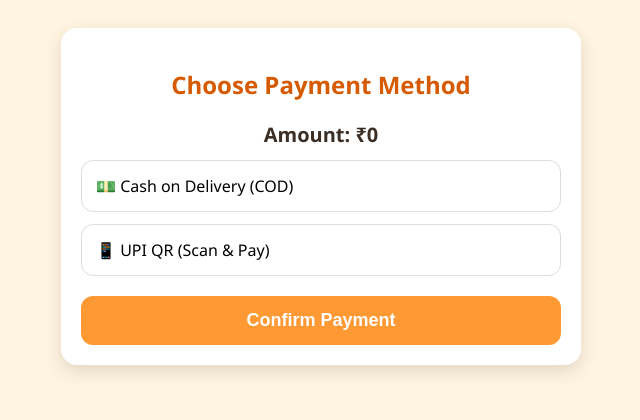
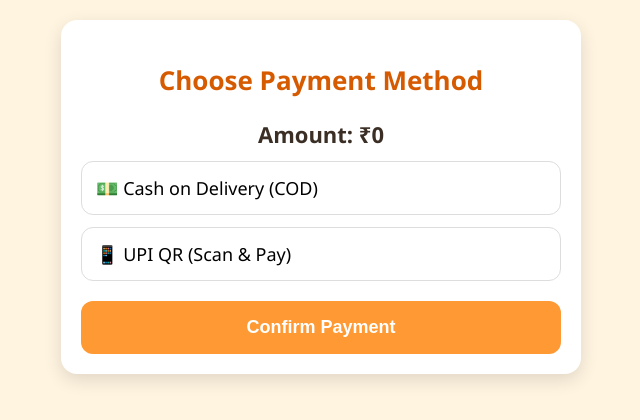
Before and after one commit to hardikplay11-code/ai1gujarati, a plain HTML site: page payment.html in a window 1280 px wide. Shown: the whole page, without its empty margins (319-959 px from the left). Drawn offline with Linux system fonts and the light colour scheme.

Commit message:
Update payment.html

```diff
--- a/payment.html
+++ b/payment.html
@@ -4,21 +4,59 @@
   <meta charset="UTF-8" />
   <meta name="viewport" content="width=device-width, initial-scale=1.0" />
   <title>Payment - Ai1 Gujarati Snacks</title>
+
   <style>
-    body { font-family: 'Segoe UI', sans-serif; background:#fff4e0; padding:20px; }
-    .box { max-width:480px; margin:0 auto; background:white; padding:20px; border-radius:16px; box-shadow:0 6px 18px rgba(0,0,0,0.12); }
-    h2 { text-align:center; color:#d65a00; }
-    .method { padding:14px; border:1px solid #ddd; border-radius:12px; margin-top:12px; cursor:pointer; }
+    body {
+      font-family: 'Segoe UI', sans-serif;
+      background:#fff4e0;
+      padding:20px;
+      margin:0;
+    }
+    .box {
+      max-width:480px;
+      margin:0 auto;
+      background:white;
+      padding:20px;
+      border-radius:16px;
+      box-shadow:0 6px 18px rgba(0,0,0,0.12);
+    }
+    h2 { text-align:center; color:#d65a00; font-size:26px; }
+    .method {
+      padding:14px;
+      border:1px solid #ddd;
+      border-radius:12px;
+      margin-top:12px;
+      cursor:pointer;
+      font-size:18px;
+    }
     .active { border-color:#ff9933; background:#fff6ef; }
     #upiBox { display:none; margin-top:14px; text-align:center; }
-    #upiBox img { width:260px; border-radius:18px; }
-    button { width:100%; padding:14px; background:#ff9933; color:white; font-size:18px; font-weight:700; border:none; border-radius:12px; margin-top:20px; cursor:pointer; }
-    #amountBox { text-align:center; font-size:20px; font-weight:800; margin-top:10px; color:#3a2e25; }
+    #upiBox img { width:260px; border-radius:16px; }
+    button {
+      width:100%;
+      padding:16px;
+      background:#ff9933;
+      color:white;
+      font-size:18px;
+      font-weight:700;
+      border:none;
+      border-radius:12px;
+      margin-top:20px;
+      cursor:pointer;
+    }
+    #amountBox {
+      text-align:center;
+      font-size:22px;
+      font-weight:800;
+      margin-top:10px;
+      color:#3a2e25;
+    }
   </style>
 </head>
 <body>
 
 <div class="box">
+
   <h2>Choose Payment Method</h2>
 
   <div id="amountBox">Amount: ₹<span id="payAmount">0</span></div>
@@ -33,43 +71,51 @@
 
   <div id="upiBox">
     <p style="font-weight:700;">Scan & Pay</p>
+
+    <!-- Correct QR file name -->
     <img src="IMG-20251114-WA0000.jpg" alt="UPI QR">
-    <p style="margin-top:8px; font-size:14px;">UPI ID: <b>7984090490@kotak811</b></p>
-    <input id="utr" placeholder="Enter UPI Transaction ID" style="width:100%; padding:10px; margin-top:10px; border-radius:10px; border:1px solid #ccc;" />
+
+    <p style="font-size:14px; margin-top:6px;">UPI ID: <b>7984090490@kotak811</b></p>
+
+    <input
+      id="utr"
+      placeholder="Enter UPI Transaction ID"
+      style="width:100%; padding:12px; margin-top:10px; border-radius:10px; border:1px solid #ccc;"
+    />
   </div>
 
   <button onclick="confirmPayment()">Confirm Payment</button>
+
 </div>
 
 <script>
 const APPS_SCRIPT_URL =
   "https://script.google.com/macros/s/AKfycbxXGK5MY1jk4M8yBhQKEQjWu3SXoPfQK4rsgGgi-ibKl00eF60OdhaADE1fBZOZrU-0lA/exec";
 
-// Read data from URL
+// Read URL params
 let params = new URLSearchParams(window.location.search);
 let amount = params.get("amount") || 0;
-let rawData = params.get("data");
+let encoded = params.get("data");
 
 document.getElementById("payAmount").innerText = amount;
 
-// Convert encoded customer data
+// Decode customer data
 let orderData = {};
 try {
-  orderData = JSON.parse(decodeURIComponent(rawData));
-} catch (e) {
+  orderData = JSON.parse(decodeURIComponent(encoded));
+} catch(e) {
   orderData = {};
 }
 
 let method = "";
 
-// -----------------------
-// Select method
-// -----------------------
+// Select payment method
 function selectMethod(m){
   method = m;
   document.getElementById("cod").classList.remove("active");
   document.getElementById("upi").classList.remove("active");
-  if(m === 'cod'){
+
+  if(m === "cod"){
     document.getElementById("cod").classList.add("active");
     document.getElementById("upiBox").style.display = "none";
   } else {
@@ -78,10 +124,9 @@ function selectMethod(m){
   }
 }
 
-// -----------------------
-// Confirm Payment
-// -----------------------
+// CONFIRM PAYMENT
 function confirmPayment(){
+
   if(method === ""){
     alert("Please select a payment method.");
     return;
@@ -91,14 +136,14 @@ function confirmPayment(){
   if(method === "upi"){
     utr = document.getElementById("utr").value.trim();
     if(!utr){
-      alert("Please enter UPI Transaction ID.");
+      alert("Please enter your UPI Transaction ID.");
       return;
     }
   }
 
   let orderId = "ORD-" + Math.floor(1000 + Math.random() * 9000);
 
-  // SEND TO GOOGLE SHEET
+  // Send to Google Sheet
   fetch(APPS_SCRIPT_URL, {
     method: "POST",
     mode: "no-cors",
@@ -106,24 +151,23 @@ function confirmPayment(){
     body: JSON.stringify({
       orderId,
       method,
+      utr,
       amount,
-      utr,
 
-      // Customer Details
+      // Customer info
       name: orderData.name,
       phone: orderData.phone,
       house: orderData.house,
       street: orderData.street,
       city: orderData.city,
       pin: orderData.pin,
-
       items: JSON.stringify(orderData.cart),
 
       timestamp: new Date().toISOString()
     })
   });
 
-  alert("Your order has been placed successfully!\nOrder ID: " + orderId);
+  alert("Order Confirmed Successfully!\nOrder ID: " + orderId);
 
   window.location.href = "index.html";
 }
```
